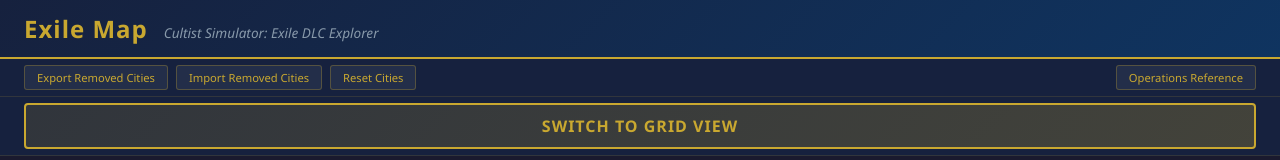
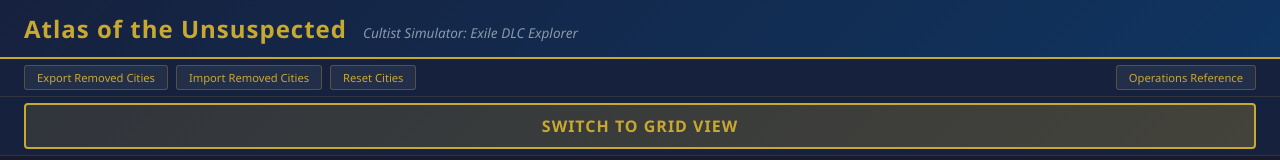
Before and after one commit to livelycoding/atlas-of-the-unsuspected, a React (Vite) app: page / in a window 1280 px wide. Shown: the top 160 px of the page. Built offline with nearby package versions, Linux system fonts and the light colour scheme.

Commit message:
Title change

```diff
--- a/src/App.tsx
+++ b/src/App.tsx
@@ -136,7 +136,7 @@ export default function App() {
   return (
     <div className={styles.app}>
       <header className={styles.header}>
-        <h1 className={styles.title}>Exile Map</h1>
+        <h1 className={styles.title}>Atlas of the Unsuspected</h1>
         <span className={styles.subtitle}>Cultist Simulator: Exile DLC Explorer</span>
       </header>
       <div className={styles.toolbar}>
```
